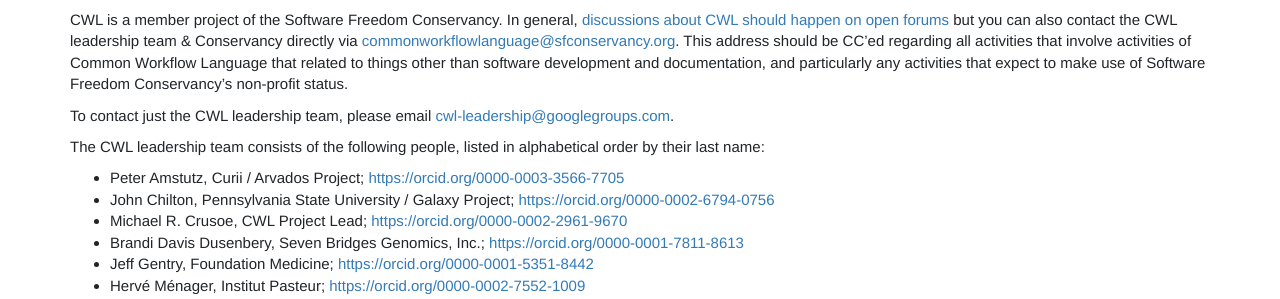
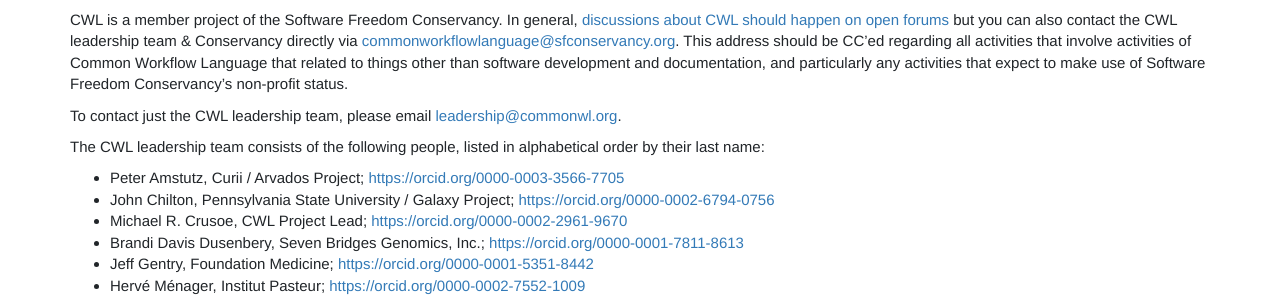
Before and after one commit to common-workflow-language/cwl-website, a Jekyll site: the page built from content/index.md, in a window 1280 px wide and 900 px high, scrolled down 7820 px. Shown: the part 525-824 px from the top of the window. Built offline with Jekyll 4.4.1, drawn with Linux system fonts in a browser that asks for light colours; comment, search, counter and statistics services are not loaded.

Commit message:
nicer email address for the CWL leadership team

```diff
--- a/content/_includes/home/contributers-and-governance.html
+++ b/content/_includes/home/contributers-and-governance.html
@@ -93,7 +93,7 @@
 
 CWL is a member project of the Software Freedom Conservancy. In general, [discussions about CWL should happen on open forums](#Support) but you can also contact the CWL leadership team & Conservancy directly via [commonworkflowlanguage@sfconservancy.org](mailto:commonworkflowlanguage@sfconservancy.org). This address should be CC'ed regarding all activities that involve activities of Common Workflow Language that related to things other than software development and documentation, and particularly any activities that expect to make use of Software Freedom Conservancy's non-profit status.
 
-To contact just the CWL leadership team, please email [cwl-leadership@googlegroups.com](mailto:cwl-leadership@googlegroups.com).
+To contact just the CWL leadership team, please email [leadership@commonwl.org](mailto:leadership@commonwl.org).
 
 The CWL leadership team consists of the following people, listed in alphabetical order by their last name:
 *   Peter Amstutz, Curii / Arvados Project; [https://orcid.org/0000-0003-3566-7705](https://orcid.org/0000-0003-3566-7705)
```
